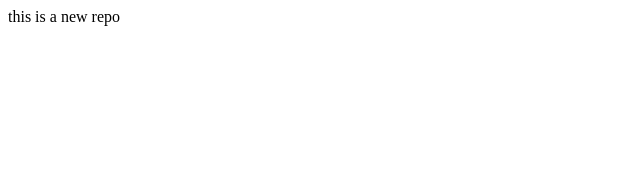
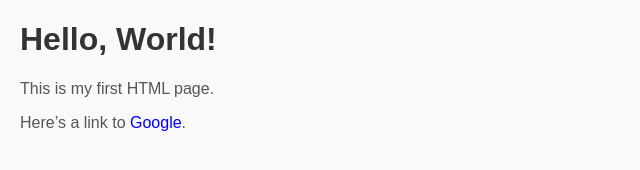
Before and after one commit to chirag2970/localrepo, a plain HTML site: page index3.html in a window 1280 px wide. Shown: the whole page, without its empty margins (0-640 px from the left). Drawn offline with Linux system fonts and the light colour scheme.

Commit message:
Update index3.html

```diff
--- a/index3.html
+++ b/index3.html
@@ -1 +1,34 @@
-<p>this is a new repo</p>
+<!DOCTYPE html>
+<html lang="en">
+<head>
+  <meta charset="UTF-8">
+  <meta name="viewport" content="width=device-width, initial-scale=1.0">
+  <title>My First Page</title>
+  <style>
+    body {
+      font-family: Arial, sans-serif;
+      background-color: #f9f9f9;
+      margin: 20px;
+    }
+    h1 {
+      color: #333;
+    }
+    p {
+      font-size: 16px;
+      color: #555;
+    }
+    a {
+      color: blue;
+      text-decoration: none;
+    }
+    a:hover {
+      text-decoration: underline;
+    }
+  </style>
+</head>
+<body>
+  <h1>Hello, World!</h1>
+  <p>This is my first HTML page.</p>
+  <p>Here’s a link to <a href="https://www.google.com" target="_blank">Google</a>.</p>
+</body>
+</html>
```
